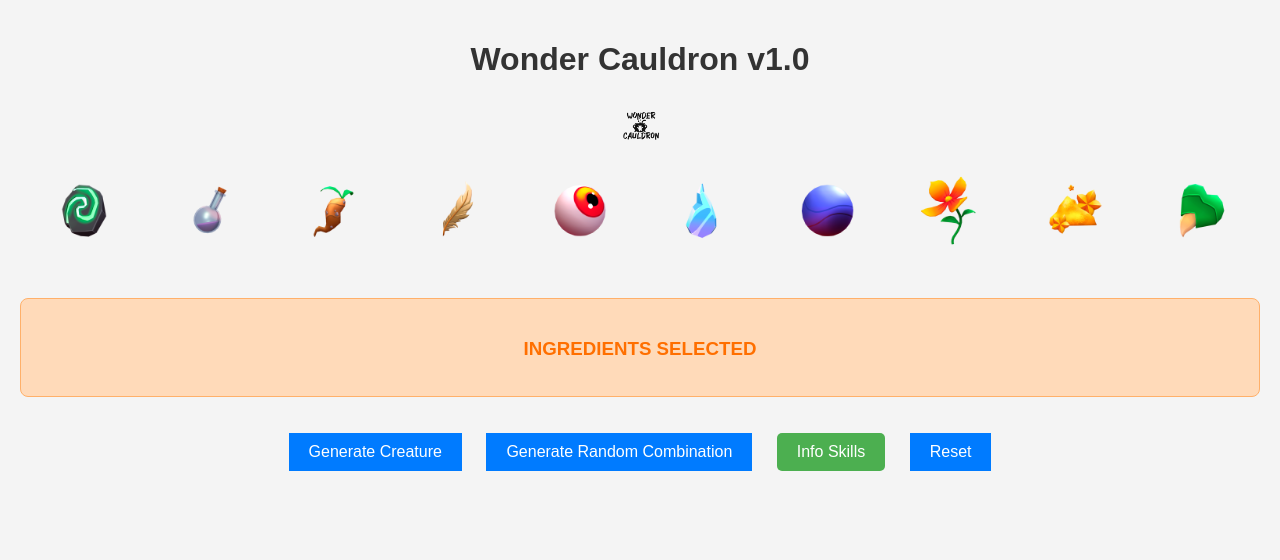
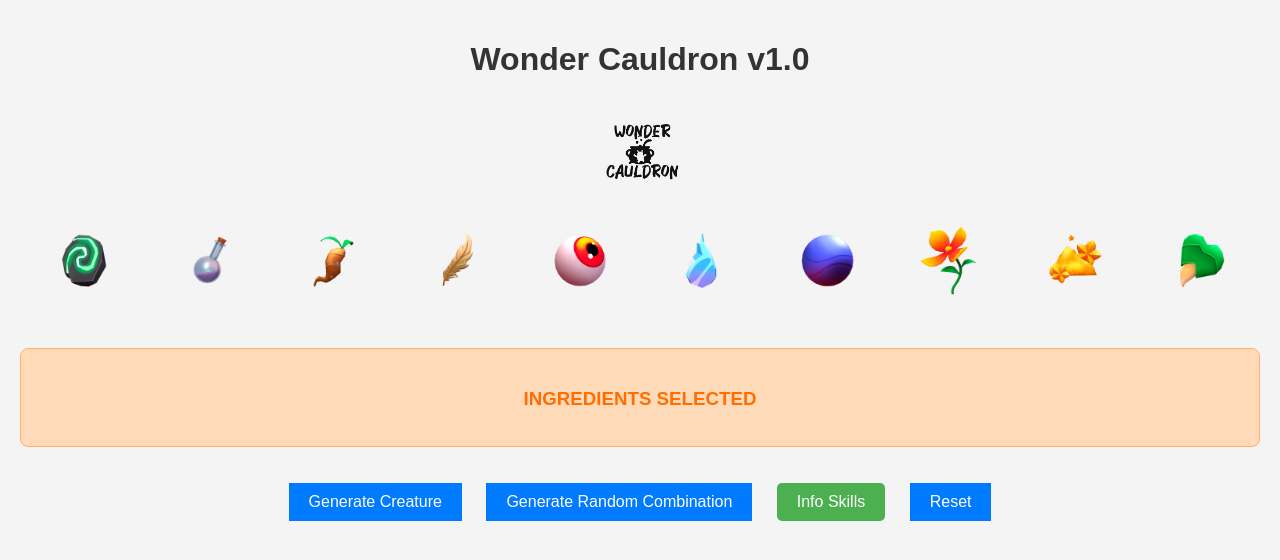
Before and after one commit to akapelu/Wonder-Cauldron-1.2, a plain HTML site: page index.html in a window 1280 px wide. Drawn offline with Linux system fonts and the light colour scheme.

Commit message:
Update styles.css

```diff
--- a/styles.css
+++ b/styles.css
@@ -11,7 +11,7 @@ h1 {
 }
 
 #logo-web {
-    width: 50px; /* Ajusta el tamaño del logo según sea necesario */
+    width: 100px; /* Ajusta el tamaño del logo según sea necesario */
     height: auto; /* Mantiene la proporción del logo */
     display: block;
     margin: 0 auto; /* Centra el logo horizontalmente */
```
